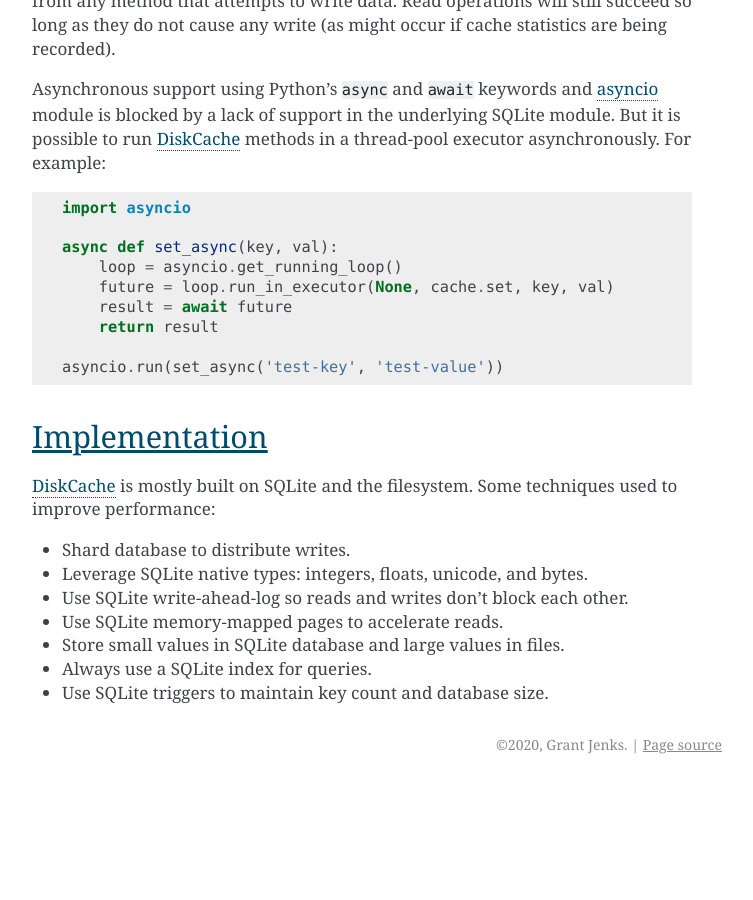
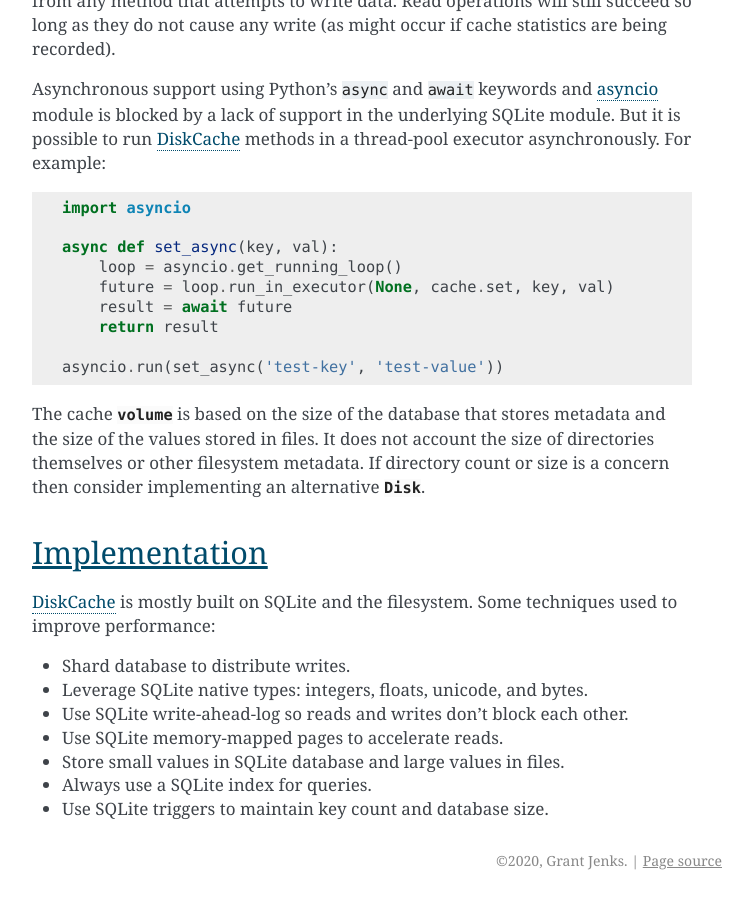
Before and after one commit to grantjenks/python-diskcache, a Sphinx documentation site: the page built from docs/tutorial.rst, in a window 1280 px wide and 900 px high, scrolled down 17262 px. Shown: the whole window, without its empty margins (388-1141 px from the left). Built offline with Sphinx 7.4.7, drawn with Linux system fonts in a browser that asks for light colours; before the commit the page ends 18046 px from its top, so only the background shows below that.

Commit message:
Add paragraph to caveats about cache volume for Issue #140

```diff
--- a/docs/tutorial.rst
+++ b/docs/tutorial.rst
@@ -892,6 +892,12 @@
 
     asyncio.run(set_async('test-key', 'test-value'))
 
+The cache :meth:`volume <diskcache.Cache.volume>` is based on the size of the
+database that stores metadata and the size of the values stored in files. It
+does not account the size of directories themselves or other filesystem
+metadata. If directory count or size is a concern then consider implementing an
+alternative :class:`Disk <diskcache.Disk>`.
+
 .. _`hash protocol`: https://docs.python.org/library/functions.html#hash
 .. _`not recommended`: https://www.sqlite.org/faq.html#q5
 .. _`performs poorly`: https://www.pythonanywhere.com/forums/topic/1847/
```
